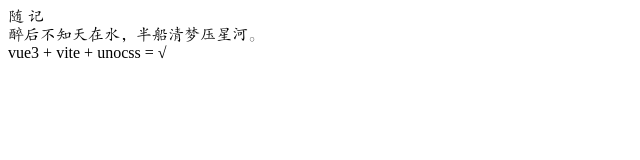
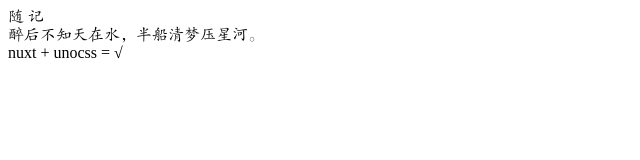
Before and after one commit to Joxos/mysite, a Nuxt app: page / in a window 1280 px wide. Shown: the top 160 px of the page, without its empty margins (0-640 px from the left). Built offline with nearby package versions, Linux system fonts and the light colour scheme.

Commit message:
lazy footer now

```diff
--- a/components/Footer.vue
+++ b/components/Footer.vue
@@ -1,5 +1,5 @@
 <template>
   <div absolute bottom-5 right-0 left-0 text-center op60 fw300>
-    vue3 + vite + unocss = √
+    nuxt + unocss = √
   </div>
 </template>
--- a/pages/index.vue
+++ b/pages/index.vue
@@ -3,6 +3,6 @@
   <div all:transition-400>
     <title>玄燕公の随记</title>
     <Heading />
-    <Footer />
+    <LazyFooter />
   </div>
 </template>
```
